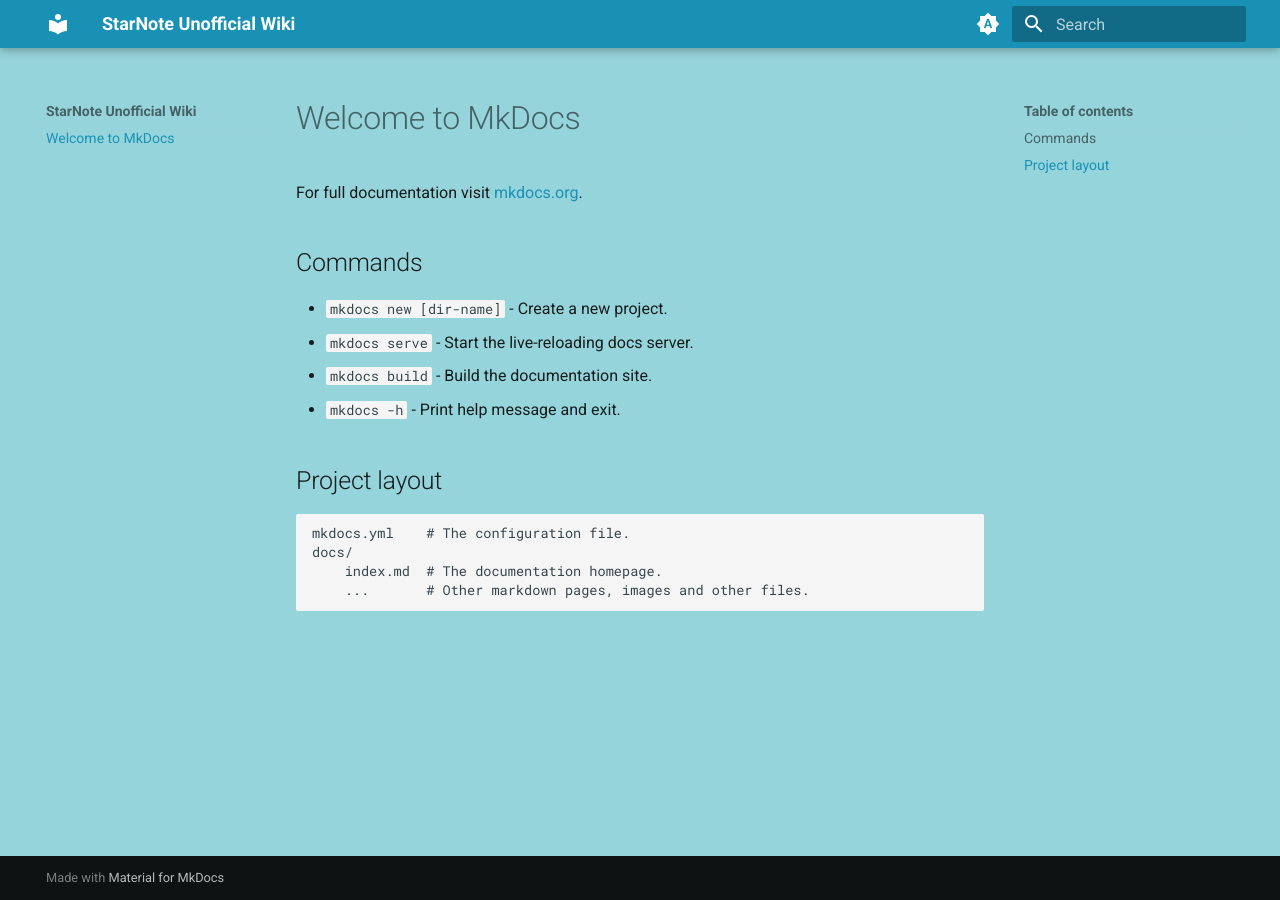
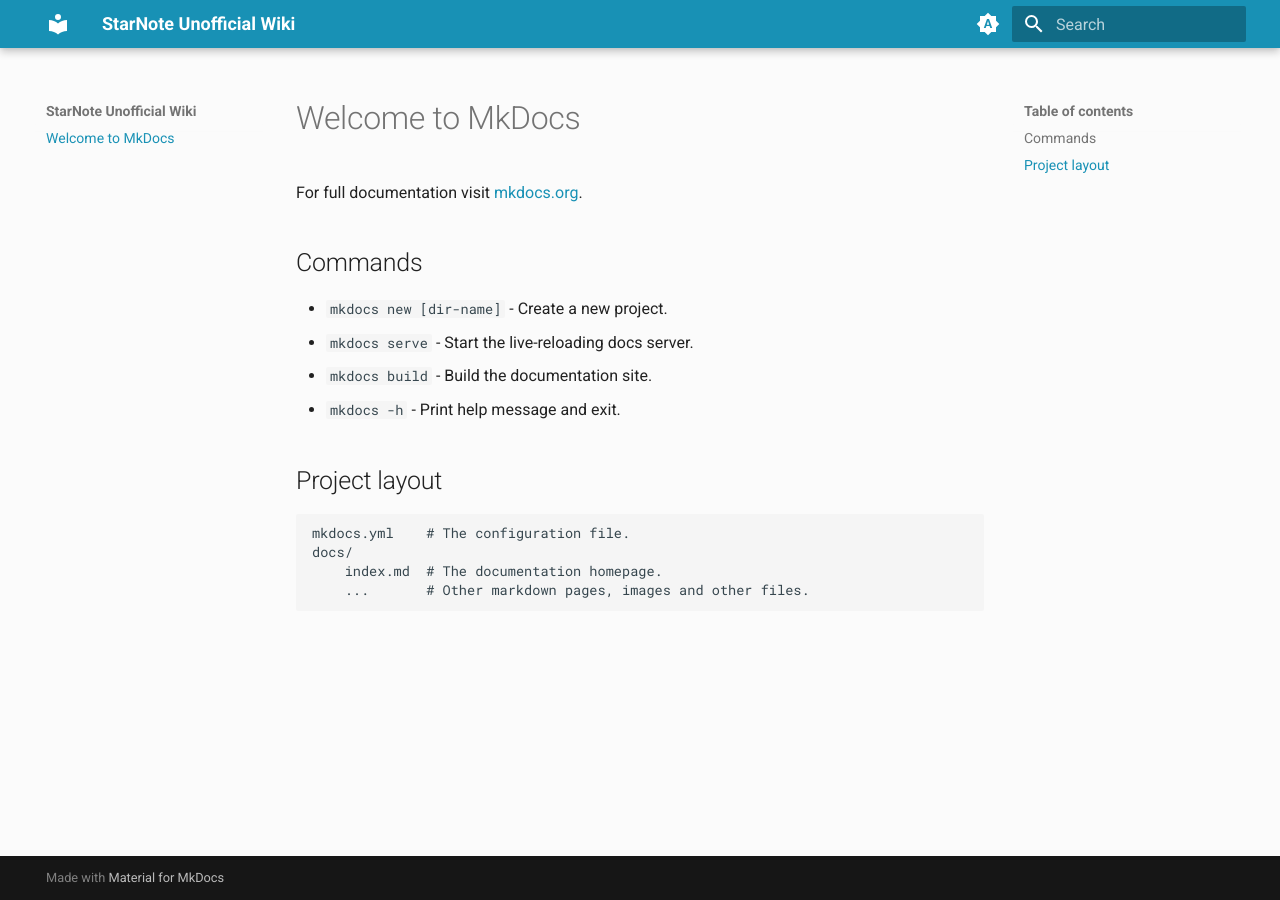
Before and after one commit to NakoTurtle/StarNote-Unofficial-Wiki, an MkDocs documentation site: the page built from docs/index.md, in a window 1280 px wide. Built offline with MkDocs 1.6.1 and Material for MkDocs 9.7.7, drawn with Linux system fonts in a browser that asks for light colours.

Commit message:
Update extra.css

```diff
--- a/docs/stylesheets/extra.css
+++ b/docs/stylesheets/extra.css
@@ -1,9 +1,16 @@
+/* Starnote Theme Colors:
+Primary: #1891B5
+Secondary: #96D4DB
+Darker Secondary: #527386
+Dark Mode: #212121/#2D2D2D
+Light Mode: #FBFBFB
+*/
 [data-md-color-scheme="default"] {
   --md-primary-fg-color:        #1891B5;
-  --md-default-bg-color:        #96D4DB;
+  --md-default-bg-color:        #FBFBFB;
 }
 
 [data-md-color-scheme="slate"] {
   --md-primary-fg-color:        #1891B5;
-  --md-default-bg-color:        #527386;
+  --md-default-bg-color:        #2D2D2D;
 }
```
